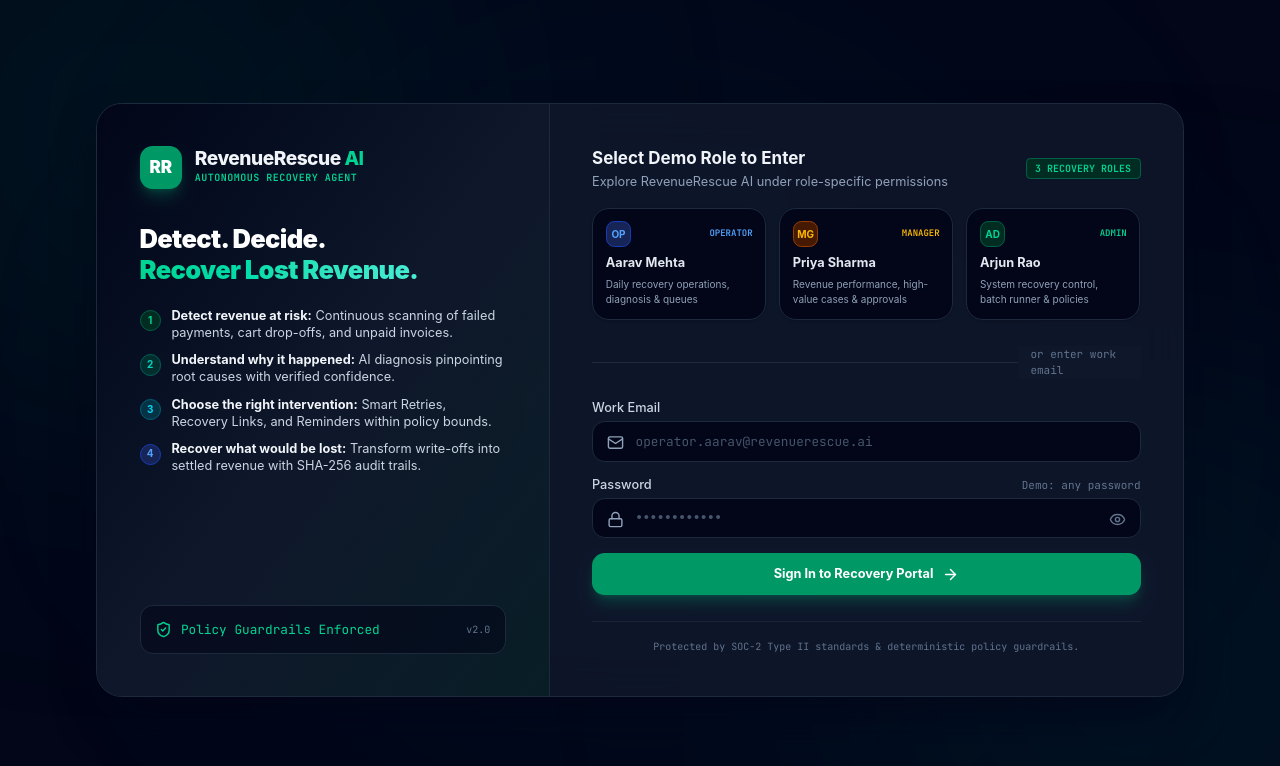
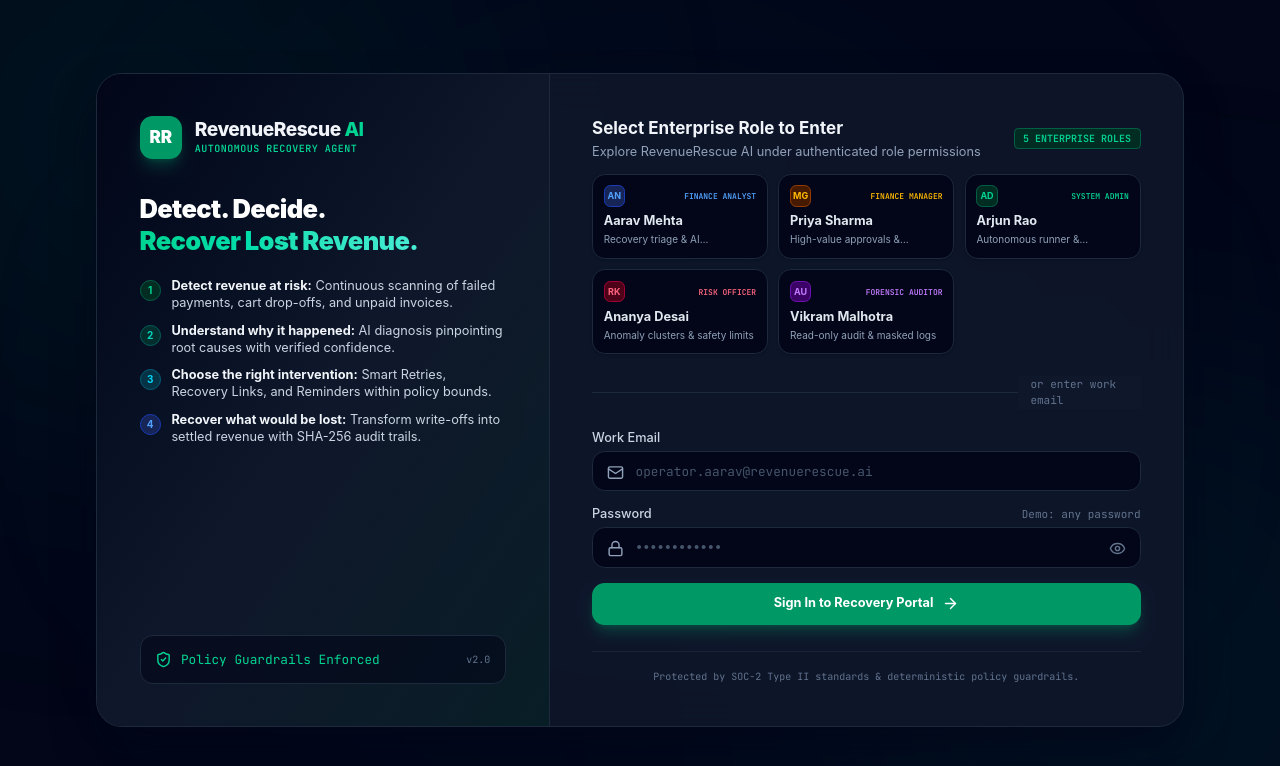
Before and after one commit to rakeshtunasahu/Financetwin-AI, a React (Vite) app in the folder frontend/: page /login in a window 1280 px wide. Shown: the top 766 px of the page. Built offline with nearby package versions, Linux system fonts and the light colour scheme; no server answers.

Commit message:
feat(auth): transform workspace login with 5 authenticated enterprise personas

```diff
--- a/frontend/src/context/AuthContext.tsx
+++ b/frontend/src/context/AuthContext.tsx
@@ -6,7 +6,7 @@ export const DEMO_PERSONAS: DemoUser[] = [
     email: 'operator.aarav@revenuerescue.ai',
     name: 'Aarav Mehta',
     role: 'RECOVERY_OPERATOR',
-    title: 'Senior Recovery Specialist',
+    title: 'Senior Recovery Specialist & Analyst',
     department: 'Daily Recovery Operations',
     organization: 'RevenueRescue AI Org',
     permissions: [
@@ -76,6 +76,41 @@ export const DEMO_PERSONAS: DemoUser[] = [
       'can_run_reconciliation',
       'can_view_full_reconciliation'
     ]
+  },
+  {
+    email: 'risk.ananya@revenuerescue.ai',
+    name: 'Ananya Desai',
+    role: 'RISK_OFFICER',
+    title: 'Head of Risk & Policy Compliance',
+    department: 'Risk, Policy & Fraud Prevention',
+    organization: 'RevenueRescue AI Org',
+    permissions: [
+      'can_view_dashboard',
+      'can_view_recovery_cases',
+      'can_view_all_cases',
+      'can_view_risk_cases',
+      'can_view_anomalies',
+      'can_view_policy_violations',
+      'can_simulate_policy',
+      'can_view_audit_logs',
+      'can_view_calculator'
+    ]
+  },
+  {
+    email: 'auditor.vikram@revenuerescue.ai',
+    name: 'Vikram Malhotra',
+    role: 'AUDITOR',
+    title: 'Lead Financial Forensic Auditor',
+    department: 'Independent Audit & Compliance',
+    organization: 'RevenueRescue AI Org',
+    permissions: [
+      'can_view_dashboard',
+      'can_view_recovery_cases',
+      'can_view_all_cases',
+      'can_view_audit_logs',
+      'can_view_system_audit',
+      'can_view_calculator'
+    ]
   }
 ];
 
@@ -125,9 +160,14 @@ export const AuthProvider: React.FC<{ children: React.ReactNode }> = ({ children
         (cleanEmail.includes('aarav') && u.role === 'RECOVERY_OPERATOR') ||
         (cleanEmail.includes('priya') && u.role === 'RECOVERY_MANAGER') ||
         (cleanEmail.includes('arjun') && u.role === 'RECOVERY_ADMIN') ||
+        (cleanEmail.includes('ananya') && u.role === 'RISK_OFFICER') ||
+        (cleanEmail.includes('vikram') && u.role === 'AUDITOR') ||
         (cleanEmail.includes('operator') && u.role === 'RECOVERY_OPERATOR') ||
+        (cleanEmail.includes('analyst') && u.role === 'RECOVERY_OPERATOR') ||
         (cleanEmail.includes('manager') && u.role === 'RECOVERY_MANAGER') ||
-        (cleanEmail.includes('admin') && u.role === 'RECOVERY_ADMIN')
+        (cleanEmail.includes('admin') && u.role === 'RECOVERY_ADMIN') ||
+        (cleanEmail.includes('risk') && u.role === 'RISK_OFFICER') ||
+        (cleanEmail.includes('auditor') && u.role === 'AUDITOR')
     );
 
     if (match) {
--- a/frontend/src/pages/Login.tsx
+++ b/frontend/src/pages/Login.tsx
@@ -179,57 +179,57 @@ export default function Login({ initialModeProp }: LoginProps = {}) {
         {/* Right Side: Demo Persona Selector & Login Form */}
         <div className="lg:col-span-7 p-6 sm:p-8 lg:p-10 space-y-6 flex flex-col justify-between">
           <div>
-            <div className="flex items-center justify-between mb-4">
+            <div className="flex items-center justify-between mb-3">
               <div>
-                <h3 className="text-base font-bold text-slate-100">Select Demo Role to Enter</h3>
-                <p className="text-xs text-slate-400 mt-0.5">Explore RevenueRescue AI under role-specific permissions</p>
+                <h3 className="text-base font-bold text-slate-100">Select Enterprise Role to Enter</h3>
+                <p className="text-xs text-slate-400 mt-0.5">Explore RevenueRescue AI under authenticated role permissions</p>
               </div>
               <span className="px-2 py-0.5 rounded text-[10px] font-mono bg-emerald-950 text-emerald-400 border border-emerald-800 font-bold">
-                3 RECOVERY ROLES
+                5 ENTERPRISE ROLES
               </span>
             </div>
 
-            {/* Exactly 3 Recovery Role Cards */}
-            <div className="grid grid-cols-1 sm:grid-cols-3 gap-3 mb-6">
-              {/* Role 1: Operator */}
+            {/* 5 Enterprise Recovery Personas */}
+            <div className="grid grid-cols-1 sm:grid-cols-2 lg:grid-cols-3 gap-2.5 mb-5">
+              {/* Role 1: Finance Analyst / Operator */}
               <button
                 type="button"
-                onClick={() => handleDemoSelect('operator.aarav@revenuerescue.ai', '/operator-queue')}
+                onClick={() => handleDemoSelect('operator.aarav@revenuerescue.ai', '/recovery')}
                 disabled={isLoading}
-                className="p-3 bg-slate-950 hover:bg-blue-950/40 border border-slate-800 hover:border-blue-700/60 rounded-2xl text-left transition-all cursor-pointer group shadow-sm"
+                className="p-2.5 bg-slate-950 hover:bg-blue-950/40 border border-slate-800 hover:border-blue-700/60 rounded-xl text-left transition-all cursor-pointer group shadow-sm"
               >
-                <div className="flex items-center justify-between mb-2">
-                  <span className="w-6 h-6 rounded-lg bg-blue-950 border border-blue-800 flex items-center justify-center text-blue-400 font-bold text-[10px]">
-                    OP
+                <div className="flex items-center justify-between mb-1.5">
+                  <span className="w-5 h-5 rounded-md bg-blue-950 border border-blue-800 flex items-center justify-center text-blue-400 font-bold text-[9px]">
+                    AN
                   </span>
-                  <span className="text-[9px] font-mono text-blue-400 font-semibold uppercase">Operator</span>
+                  <span className="text-[8px] font-mono text-blue-400 font-semibold uppercase">Finance Analyst</span>
                 </div>
                 <div className="font-bold text-xs text-slate-200 group-hover:text-blue-300 truncate">
                   Aarav Mehta
                 </div>
-                <div className="text-[10px] text-slate-400 mt-1 line-clamp-2">
-                  Daily recovery operations, diagnosis & queues
+                <div className="text-[10px] text-slate-400 mt-0.5 line-clamp-1">
+                  Recovery triage & AI investigation
                 </div>
               </button>
 
-              {/* Role 2: Manager */}
+              {/* Role 2: Finance Manager */}
               <button
                 type="button"
                 onClick={() => handleDemoSelect('manager.priya@revenuerescue.ai', '/recovery')}
                 disabled={isLoading}
-                className="p-3 bg-slate-950 hover:bg-amber-950/40 border border-slate-800 hover:border-amber-700/60 rounded-2xl text-left transition-all cursor-pointer group shadow-sm"
+                className="p-2.5 bg-slate-950 hover:bg-amber-950/40 border border-slate-800 hover:border-amber-700/60 rounded-xl text-left transition-all cursor-pointer group shadow-sm"
               >
-                <div className="flex items-center justify-between mb-2">
-                  <span className="w-6 h-6 rounded-lg bg-amber-950 border border-amber-800 flex items-center justify-center text-amber-400 font-bold text-[10px]">
+                <div className="flex items-center justify-between mb-1.5">
+                  <span className="w-5 h-5 rounded-md bg-amber-950 border border-amber-800 flex items-center justify-center text-amber-400 font-bold text-[9px]">
                     MG
                   </span>
-                  <span className="text-[9px] font-mono text-amber-400 font-semibold uppercase">Manager</span>
+                  <span className="text-[8px] font-mono text-amber-400 font-semibold uppercase">Finance Manager</span>
                 </div>
                 <div className="font-bold text-xs text-slate-200 group-hover:text-amber-300 truncate">
                   Priya Sharma
                 </div>
-                <div className="text-[10px] text-slate-400 mt-1 line-clamp-2">
-                  Revenue performance, high-value cases & approvals
+                <div className="text-[10px] text-slate-400 mt-0.5 line-clamp-1">
+                  High-value approvals & exposure
                 </div>
               </button>
 
@@ -238,19 +238,61 @@ export default function Login({ initialModeProp }: LoginProps = {}) {
                 type="button"
                 onClick={() => handleDemoSelect('admin.arjun@revenuerescue.ai', '/recovery')}
                 disabled={isLoading}
-                className="p-3 bg-slate-950 hover:bg-emerald-950/40 border border-slate-800 hover:border-emerald-700/60 rounded-2xl text-left transition-all cursor-pointer group shadow-sm"
+                className="p-2.5 bg-slate-950 hover:bg-emerald-950/40 border border-slate-800 hover:border-emerald-700/60 rounded-xl text-left transition-all cursor-pointer group shadow-sm"
               >
-                <div className="flex items-center justify-between mb-2">
-                  <span className="w-6 h-6 rounded-lg bg-emerald-950 border border-emerald-800 flex items-center justify-center text-emerald-400 font-bold text-[10px]">
+                <div className="flex items-center justify-between mb-1.5">
+                  <span className="w-5 h-5 rounded-md bg-emerald-950 border border-emerald-800 flex items-center justify-center text-emerald-400 font-bold text-[9px]">
                     AD
                   </span>
-                  <span className="text-[9px] font-mono text-emerald-400 font-semibold uppercase">Admin</span>
+                  <span className="text-[8px] font-mono text-emerald-400 font-semibold uppercase">System Admin</span>
                 </div>
                 <div className="font-bold text-xs text-slate-200 group-hover:text-emerald-300 truncate">
                   Arjun Rao
                 </div>
-                <div className="text-[10px] text-slate-400 mt-1 line-clamp-2">
-                  System recovery control, batch runner & policies
+                <div className="text-[10px] text-slate-400 mt-0.5 line-clamp-1">
+                  Autonomous runner & guardrails
+                </div>
+              </button>
+
+              {/* Role 4: Risk Officer */}
+              <button
+                type="button"
+                onClick={() => handleDemoSelect('risk.ananya@revenuerescue.ai', '/anomalies')}
+                disabled={isLoading}
+                className="p-2.5 bg-slate-950 hover:bg-rose-950/40 border border-slate-800 hover:border-rose-700/60 rounded-xl text-left transition-all cursor-pointer group shadow-sm"
+              >
+                <div className="flex items-center justify-between mb-1.5">
+                  <span className="w-5 h-5 rounded-md bg-rose-950 border border-rose-800 flex items-center justify-center text-rose-400 font-bold text-[9px]">
+                    RK
+                  </span>
+                  <span className="text-[8px] font-mono text-rose-400 font-semibold uppercase">Risk Officer</span>
+                </div>
+                <div className="font-bold text-xs text-slate-200 group-hover:text-rose-300 truncate">
+                  Ananya Desai
+                </div>
+                <div className="text-[10px] text-slate-400 mt-0.5 line-clamp-1">
+                  Anomaly clusters & safety limits
+                </div>
+              </button>
+
+              {/* Role 5: Auditor */}
+              <button
+                type="button"
+                onClick={() => handleDemoSelect('auditor.vikram@revenuerescue.ai', '/audit')}
+                disabled={isLoading}
+                className="p-2.5 bg-slate-950 hover:bg-purple-950/40 border border-slate-800 hover:border-purple-700/60 rounded-xl text-left transition-all cursor-pointer group shadow-sm sm:col-span-2 lg:col-span-1"
+              >
+                <div className="flex items-center justify-between mb-1.5">
+                  <span className="w-5 h-5 rounded-md bg-purple-950 border border-purple-800 flex items-center justify-center text-purple-400 font-bold text-[9px]">
+                    AU
+                  </span>
+                  <span className="text-[8px] font-mono text-purple-400 font-semibold uppercase">Forensic Auditor</span>
+                </div>
+                <div className="font-bold text-xs text-slate-200 group-hover:text-purple-300 truncate">
+                  Vikram Malhotra
+                </div>
+                <div className="text-[10px] text-slate-400 mt-0.5 line-clamp-1">
+                  Read-only audit & masked logs
                 </div>
               </button>
             </div>
```
